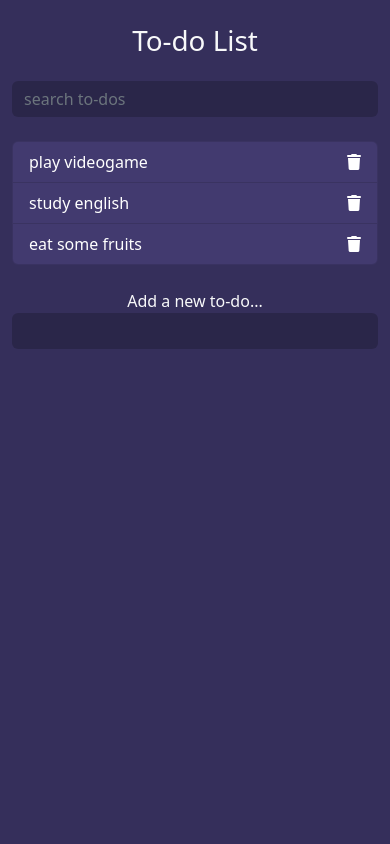
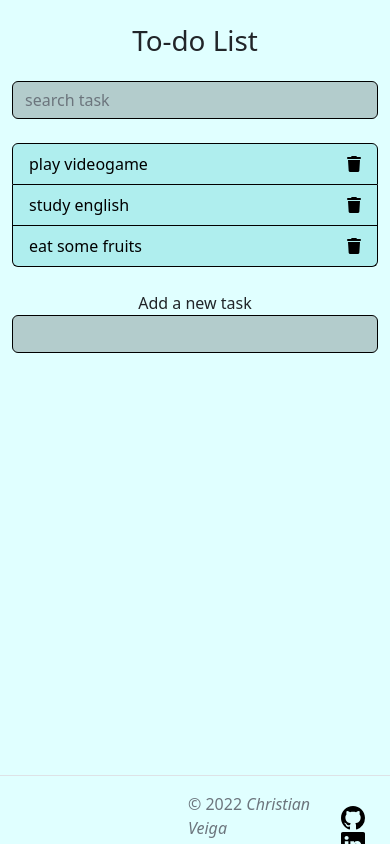
Before and after one commit to christiangv92/to-do-list, a plain HTML site: page index.html in a window 390 px wide. Drawn offline with nearby package versions, Linux system fonts and the light colour scheme.

Commit message:
footer and new style

```diff
--- a/app.js
+++ b/app.js
@@ -1,21 +1,18 @@
 const addForm = document.querySelector('.add');
 const list = document.querySelector('.todos');
+const search = document.querySelector('.search input');
 
 const generateTemplate = todo => {
-
     const html = `
         <li class="list-group-item d-flex justify-content-between align-items-center">
             <span>${todo}</span>
             <i class="fa-solid fa-trash delete"></i>
         </li>
     `;
-
     list.innerHTML += html;
-
 };
 
 addForm.addEventListener('submit', e => {
-
     e.preventDefault();
     const todo = addForm.add.value.trim();
     console.log(todo);
@@ -24,14 +21,28 @@ addForm.addEventListener('submit', e => {
      generateTemplate(todo);
      addForm.reset();
     }
-
 });
 
 //delete to-dos
 list.addEventListener('click', e => {
-
     if(e.target.classList.contains('delete')) {
         e.target.parentElement.remove();
     }
+});
 
+const filterTodos = (term) => {
+
+    Array.from(list.children)
+    .filter((todo) => !todo.textContent.toLowerCase().includes(term))
+    .forEach((todo) => todo.classList.add('filtered'));
+
+    Array.from(list.children)
+    .filter((todo) => todo.textContent.toLowerCase().includes(term))
+    .forEach((todo) => todo.classList.remove('filtered'));
+};
+
+//keyup event
+search.addEventListener('keyup', () => {
+    const term = search.value.trim().toLowerCase();
+    filterTodos(term);
 });
--- a/index.html
+++ b/index.html
@@ -1,25 +1,28 @@
 <html lang="en">
+
 <head>
   <meta charset="UTF-8">
   <meta http-equiv="X-UA-Compatible" content="IE=edge">
   <meta name="viewport" content="width=device-width, initial-scale=1.0">
   <script src="https://kit.fontawesome.com/3f78bd2274.js" crossorigin="anonymous"></script>
-    <link href="https://cdn.jsdelivr.net/npm/bootstrap@5.2.0-beta1/dist/css/bootstrap.min.css" rel="stylesheet" integrity="sha384-0evHe/X+R7YkIZDRvuzKMRqM+OrBnVFBL6DOitfPri4tjfHxaWutUpFmBp4vmVor" crossorigin="anonymous">
+  <link href="https://cdn.jsdelivr.net/npm/bootstrap@5.2.0-beta1/dist/css/bootstrap.min.css" rel="stylesheet"
+    integrity="sha384-0evHe/X+R7YkIZDRvuzKMRqM+OrBnVFBL6DOitfPri4tjfHxaWutUpFmBp4vmVor" crossorigin="anonymous">
+  <link rel="stylesheet" href="https://cdn.jsdelivr.net/npm/bootstrap-icons@1.8.3/font/bootstrap-icons.css">
   <link rel="stylesheet" href="styles.css">
-    <title>To-dos</title>
+  <title>To-do List</title>
 </head>
+
 <body>
 
   <div class="container">
-
-        <header class="text-center text-light my-4">
+    <header class="text-center text-dark my-4">
       <h1 class="mb-4">To-do List</h1>
       <form class="search">
-            <input class="form-control m-auto" type="text" name="search" placeholder="search to-dos" />
+        <input class="form-control m-auto" type="text" name="search" placeholder="search task" />
       </form>
     </header>
 
-        <ul class="list-group todos mx-auto text-light">
+    <ul class="list-group todos mx-auto text-dark">
       <li class="list-group-item d-flex justify-content-between align-items-center">
         <span>play videogame</span>
         <i class="fa-solid fa-trash delete"></i>
@@ -35,12 +38,44 @@
     </ul>
 
     <form class="add text-center my-4">
-          <label class="text-light">Add a new to-do...</label>
+      <label class="text-dark">Add a new task</label>
       <input class="form-control m-auto" type="text" name="add" />
     </form>
+  </div>
 
+  <div class="container">
+    <footer class="d-flex flex-wrap justify-content-center align-items-end py-3 my-4 border-top fixed-bottom">
+      <div class="col-md-4 d-flex align-items-end">
+        <a href="/" class="mb-3 me-2 mb-md-0 text-muted text-decoration-none lh-1">
+          <svg class="bi" width="180" height="30">
+            <use xlink:href="#bootstrap"></use>
+          </svg>
+        </a>
+        <span class="mb-3 mb-md-0 text-muted">© 2022 <i>Christian Veiga&nbsp;&nbsp;</i></span>
+
+
+        <ul class="nav col-md-4 justify-content-start list-unstyled d-flex">
+          <a href="https://github.com/christiangv92" target="_blank">
+            <li><svg xmlns="http://www.w3.org/2000/svg" width="24" height="24" fill="black" class="bi bi-github"
+                viewBox="0 0 16 16">
+                <path
+                  d="M8 0C3.58 0 0 3.58 0 8c0 3.54 2.29 6.53 5.47 7.59.4.07.55-.17.55-.38 0-.19-.01-.82-.01-1.49-2.01.37-2.53-.49-2.69-.94-.09-.23-.48-.94-.82-1.13-.28-.15-.68-.52-.01-.53.63-.01 1.08.58 1.23.82.72 1.21 1.87.87 2.33.66.07-.52.28-.87.51-1.07-1.78-.2-3.64-.89-3.64-3.95 0-.87.31-1.59.82-2.15-.08-.2-.36-1.02.08-2.12 0 0 .67-.21 2.2.82.64-.18 1.32-.27 2-.27.68 0 1.36.09 2 .27 1.53-1.04 2.2-.82 2.2-.82.44 1.1.16 1.92.08 2.12.51.56.82 1.27.82 2.15 0 3.07-1.87 3.75-3.65 3.95.29.25.54.73.54 1.48 0 1.07-.01 1.93-.01 2.2 0 .21.15.46.55.38A8.012 8.012 0 0 0 16 8c0-4.42-3.58-8-8-8z" />
+              </svg></li>
+          </a>
+          <span>&nbsp;&nbsp;</span>
+          <a href="https://www.linkedin.com/in/christianveiga/" target="_blank">
+            <li><svg xmlns="http://www.w3.org/2000/svg" width="24" height="24" fill="black" class="bi bi-linkedin"
+                viewBox="0 0 16 16">
+                <path
+                  d="M0 1.146C0 .513.526 0 1.175 0h13.65C15.474 0 16 .513 16 1.146v13.708c0 .633-.526 1.146-1.175 1.146H1.175C.526 16 0 15.487 0 14.854V1.146zm4.943 12.248V6.169H2.542v7.225h2.401zm-1.2-8.212c.837 0 1.358-.554 1.358-1.248-.015-.709-.52-1.248-1.342-1.248-.822 0-1.359.54-1.359 1.248 0 .694.521 1.248 1.327 1.248h.016zm4.908 8.212V9.359c0-.216.016-.432.08-.586.173-.431.568-.878 1.232-.878.869 0 1.216.662 1.216 1.634v3.865h2.401V9.25c0-2.22-1.184-3.252-2.764-3.252-1.274 0-1.845.7-2.165 1.193v.025h-.016a5.54 5.54 0 0 1 .016-.025V6.169h-2.4c.03.678 0 7.225 0 7.225h2.4z" />
+              </svg></li>
+          </a>
+        </ul>
+    </footer>
   </div>
+
 
   <script src="app.js"></script>
 </body>
+
 </html>
--- a/styles.css
+++ b/styles.css
@@ -1,20 +1,36 @@
 body {
-    background: #352f5b;
+    background: #E0FFFF;
   }
+
   .container {
     max-width: 400px;
   }
+
   input[type=text],
   input[type=text]:focus{
-    color: #fff;
-    border: none;
+    color: rgb(0, 0, 0);
+    border-color: rgb(0, 0, 0);
     background: rgba(0,0,0,0.2);
     max-width: 400px;
   }
+
   .todos li {
-    background: #423a6f;
-    color:#fff
+    background: #AFEEEE;
+    color: rgb(0, 0, 0);
+    border-color: rgb(0, 0, 0);
   }
+
   .delete {
     cursor: pointer;
   }
+
+  .filtered {
+    display: none !important;
+  }
+
+footer {
+    position: absolute;
+    height: 45px;
+    bottom: 0;
+    width: 100%;
+}
```
Also changed, not shown: img/facebook.svg (added), img/github.svg (added), img/linkedin.svg (added). Lines whose indentation alone changed are shown as unchanged.
